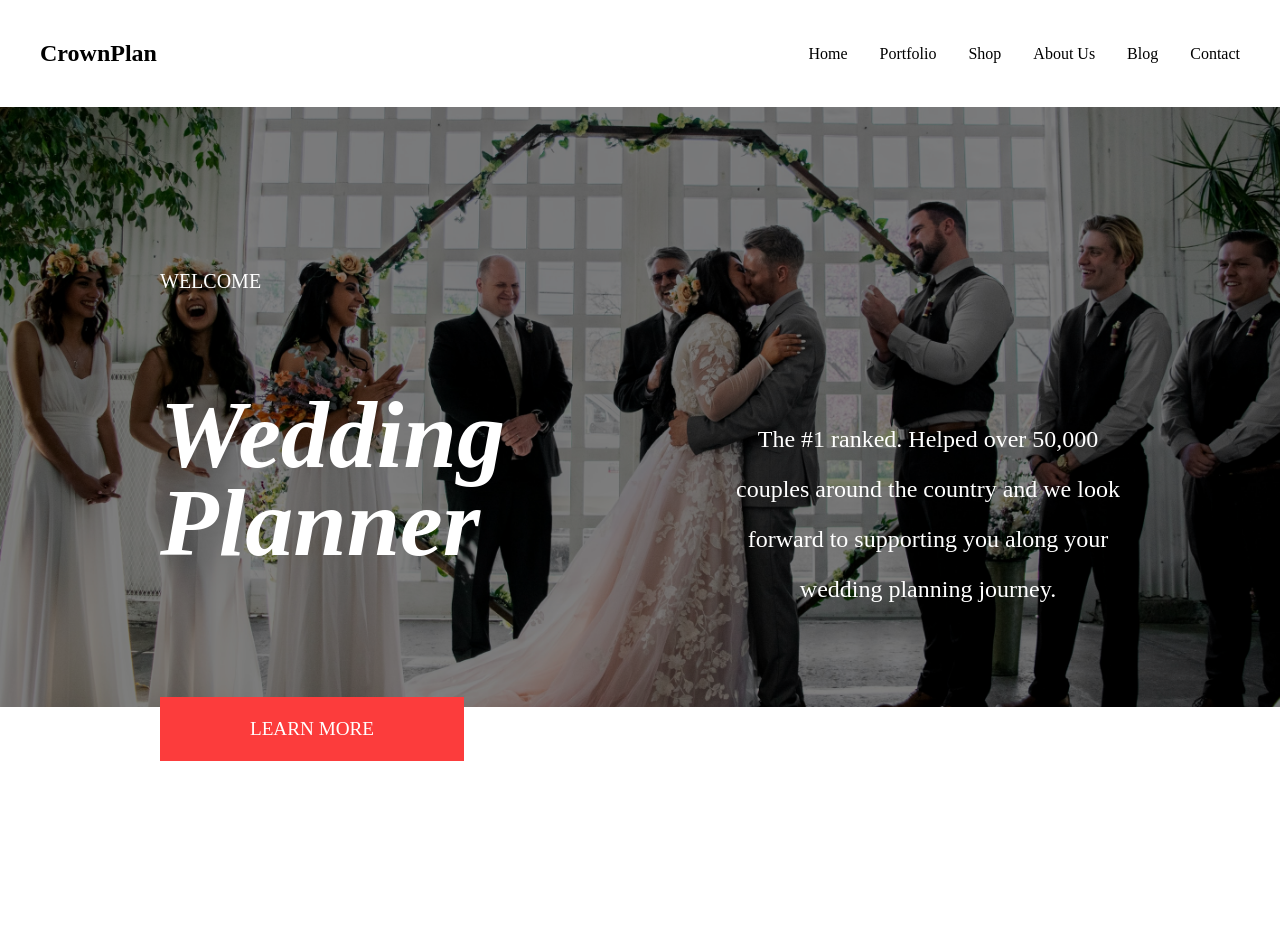
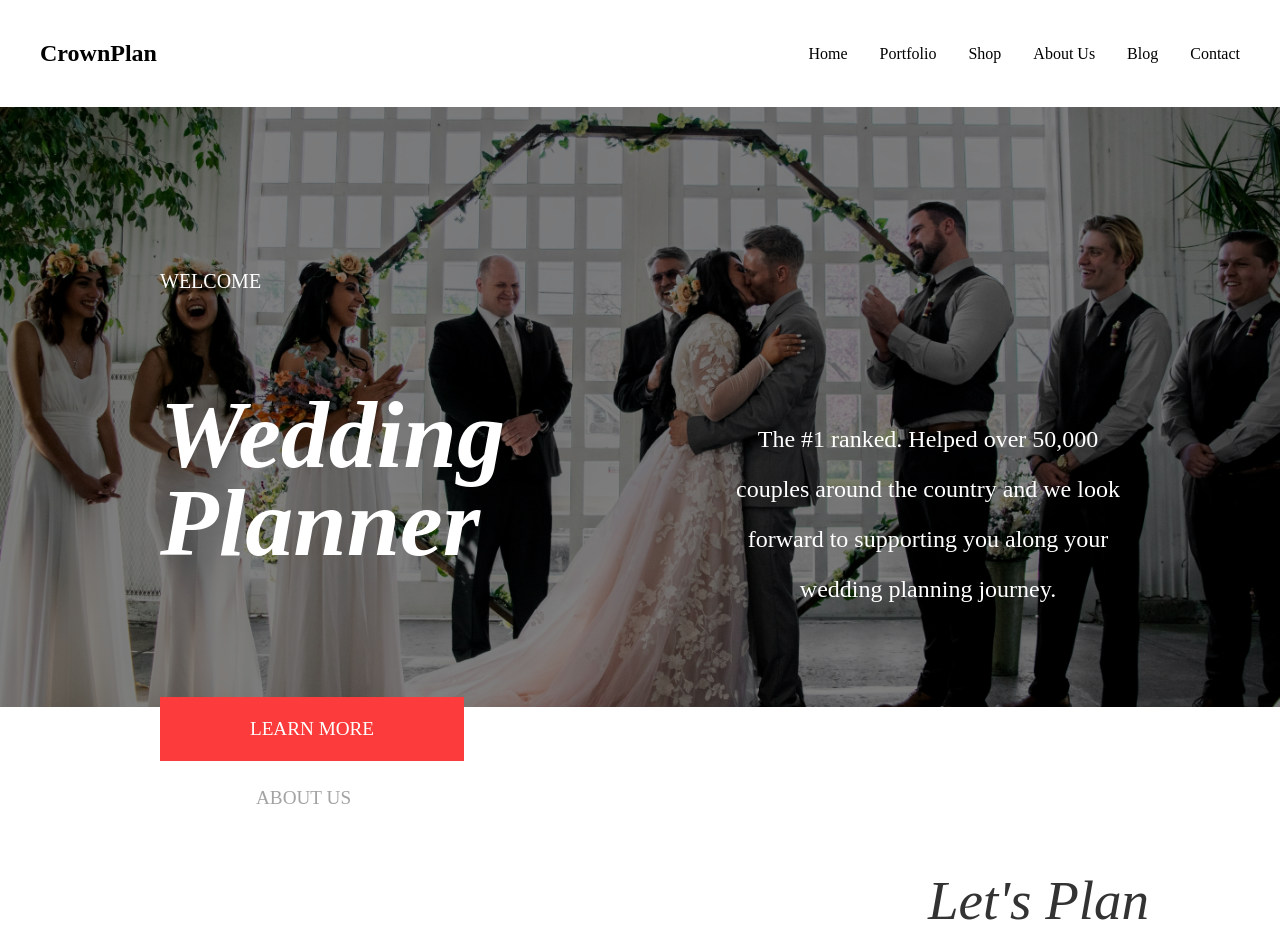
Before and after one commit to granth16/Wedding-planner, a React (Vite) app: page / in a window 1280 px wide. Shown: the top 937 px of the page. Built offline with nearby package versions, Linux system fonts and the light colour scheme.

Commit message:
chores: commented-out AboutUs component

```diff
--- a/src/App.jsx
+++ b/src/App.jsx
@@ -19,7 +19,7 @@ function App() {
     <>
       <Header />
       <Welcome />
-      {/* <Aboutus /> */}
+      <Aboutus />
       {/* <WeddingPlanning />
       <RealWeddings />
       <ContactUs />
```
